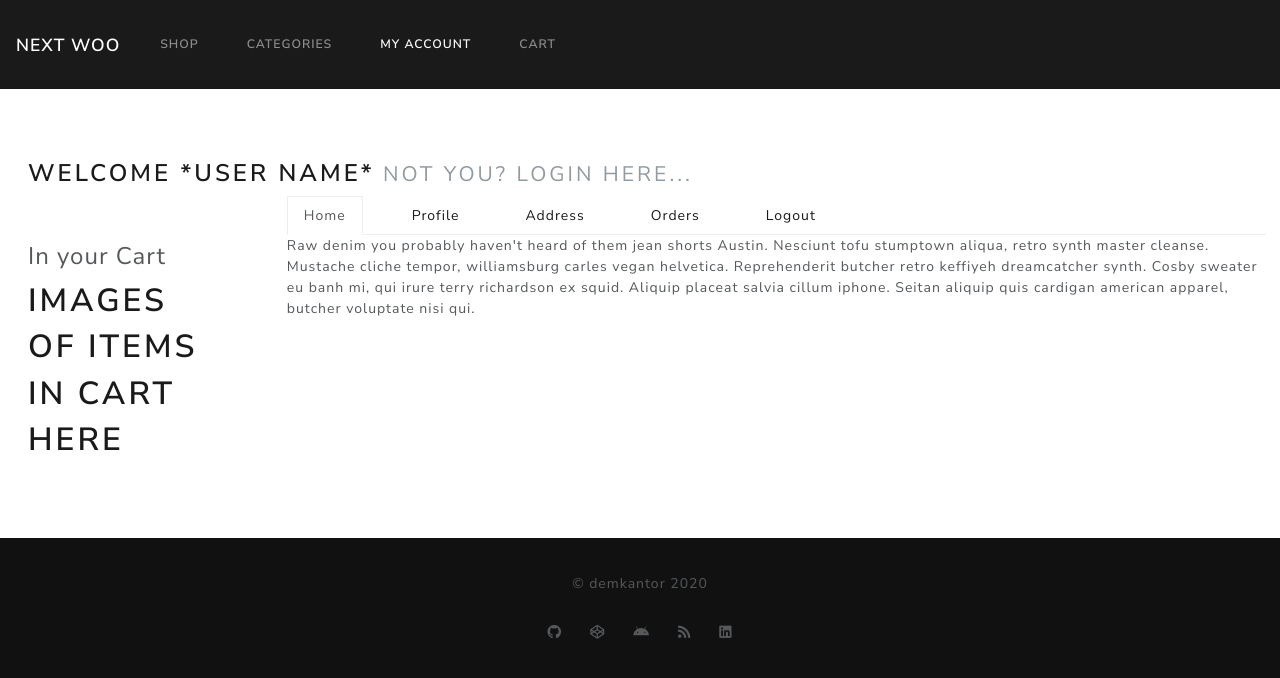
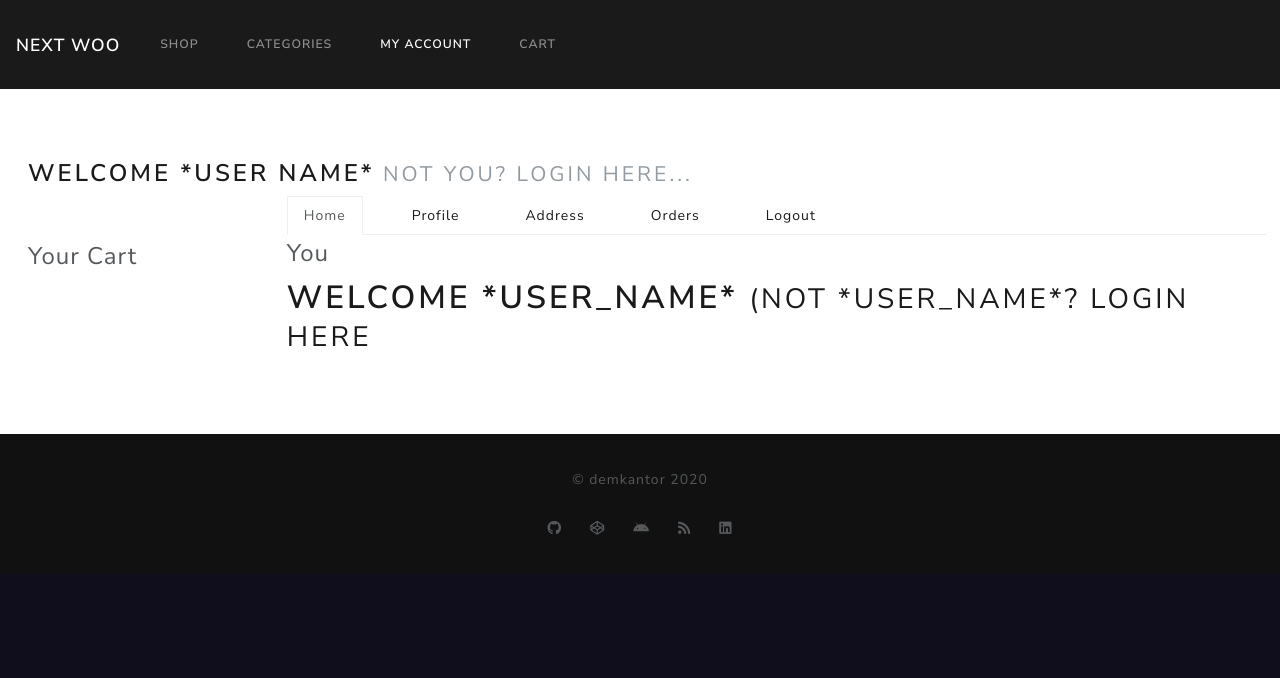
Before and after one commit to demkantor/next_woo_client, a Next.js app: page /account in a window 1280 px wide. Shown: the top 678 px of the page. Built offline with nearby package versions, Linux system fonts and the light colour scheme.

Commit message:
added sidebar cart images in account page

```diff
--- a/components/Account/Details.js
+++ b/components/Account/Details.js
@@ -50,7 +50,7 @@ const Profile = () => {
                                 className="toggle-password"
                                 onMouseEnter={() => setShowPassword(true)}
                                 onMouseLeave={() => setShowPassword(false)}>
-                                {showPassword ? <i class="fas fa-eye-slash"></i> : <i class="fas fa-eye"></i>}
+                                {showPassword ? <i className="fas fa-eye-slash"></i> : <i className="fas fa-eye"></i>}
                             </span>
                         </div>
                         <div className="form-group">
@@ -64,7 +64,7 @@ const Profile = () => {
                                 className="toggle-password"
                                 onMouseEnter={() => setShowPassword(true)}
                                 onMouseLeave={() => setShowPassword(false)}>
-                                {showPassword ? <i class="fas fa-eye-slash"></i> : <i class="fas fa-eye"></i>}
+                                {showPassword ? <i className="fas fa-eye-slash"></i> : <i className="fas fa-eye"></i>}
                             </span>                        </div>
                         <div className="form-group">
                             <label htmlFor="confirm-new-password">Confirm New Password</label>
@@ -77,7 +77,7 @@ const Profile = () => {
                                 className="toggle-password"
                                 onMouseEnter={() => setShowPassword(true)}
                                 onMouseLeave={() => setShowPassword(false)}>
-                                {showPassword ? <i class="fas fa-eye-slash"></i> : <i class="fas fa-eye"></i>}
+                                {showPassword ? <i className="fas fa-eye-slash"></i> : <i className="fas fa-eye"></i>}
                             </span>                        </div>
                     </div>
                 </fieldset>
--- a/components/Account/Landing.js
+++ b/components/Account/Landing.js
@@ -0,0 +1,11 @@
+const Landing = () => {
+    return (
+        <div className="">
+            <legend>You</legend>
+            <h1>Welcome *user_name* <small>(Not *user_name*? login here</small></h1>
+
+        </div>
+    )
+};
+
+export default Landing;
--- a/components/Account/Orders.js
+++ b/components/Account/Orders.js
@@ -0,0 +1,11 @@
+const Orders = () => {
+    return (
+        <div className="">
+            <legend>Your Orders</legend>
+            <h1>iMAGES</h1>
+
+        </div>
+    )
+};
+
+export default Orders;
--- a/components/Account/Sidebar.js
+++ b/components/Account/Sidebar.js
@@ -1,11 +1,40 @@
+import { useEffect, useState } from "react";
+
 const Sidebar = () => {
+
+    const [products, setProducts] = useState('');
+
+    useEffect(() => {
+		const getProducts = async () => {
+            const items = getLocal();
+            await setProducts(items);
+            await console.log(items);
+		};
+
+		getProducts();
+    }, []);
+
+    const getLocal = () => {
+        return localStorage.getItem("woo-cart")
+        ? JSON.parse(localStorage.getItem("woo-cart"))
+        : [];
+    };
+
     return (
         <div className="sidebar">
-            <legend>In your Cart</legend>
-            <h1>iMAGES</h1>
-            <h1>of items</h1>
-            <h1>in cart</h1>
-            <h1>here</h1>
+            <legend>Your Cart</legend>
+            {products
+            ?
+                products.map(product => (
+                    <img
+                        key={product.item.id}
+                        className="product-img pad1"
+                        src={product.item.images[0].src}
+                        alt={product.item.name} />
+                ))
+            :
+                <div>Loading....</div>
+            }
         </div>
     )
 };
--- a/pages/account.js
+++ b/pages/account.js
@@ -4,6 +4,8 @@ import { withRouter } from 'next/router';
 import Sidebar from "../components/Account/Sidebar";
 import Address from '../components/Account/Address';
 import Profile from '../components/Account/Details';
+import Landing from '../components/Account/Landing';
+import Orders from '../components/Account/Orders';
 
 const Account = withRouter( props => {
 
@@ -57,7 +59,7 @@ const Account = withRouter( props => {
                         </ul>
                         <div id="myTabContent" className="tab-content">
                             <div className={`tab-pane fade ${tabs.home ? "show active" : ""}`} id="home">
-                                <p>Raw denim you probably haven't heard of them jean shorts Austin. Nesciunt tofu stumptown aliqua, retro synth master cleanse. Mustache cliche tempor, williamsburg carles vegan helvetica. Reprehenderit butcher retro keffiyeh dreamcatcher synth. Cosby sweater eu banh mi, qui irure terry richardson ex squid. Aliquip placeat salvia cillum iphone. Seitan aliquip quis cardigan american apparel, butcher voluptate nisi qui.</p>
+                                <Landing />
                             </div>
                             <div className={`tab-pane fade ${tabs.details ? "show active" : ""}`} id="profile">
                                 <Profile />
@@ -66,7 +68,7 @@ const Account = withRouter( props => {
                                 <Address />
                             </div>
                             <div className={`tab-pane fade ${tabs.orders ? "show active" : ""}`} id="orders">
-                                <p>Trust fund seitan letterpress, keytar raw denim keffiyeh etsy art party before they sold out master cleanse gluten-free squid scenester freegan cosby sweater. Fanny pack portland seitan DIY, art party locavore wolf cliche high life echo park Austin. Cred vinyl keffiyeh DIY salvia PBR, banh mi before they sold out farm-to-table VHS viral locavore cosby sweater.</p>
+                                <Orders />
                             </div>
                             <div className={`tab-pane fade ${tabs.login ? "show active" : ""}`} id="login">
                             <p>Food truck fixie locavore, accusamus mcsweeney's marfa nulla single-origin coffee squid. Exercitation +1 labore velit, blog sartorial PBR leggings next level wes anderson artisan four loko farm-to-table craft beer twee. Qui photo booth letterpress, commodo enim craft beer mlkshk aliquip jean shorts ullamco ad vinyl cillum PBR. Homo nostrud organic, assumenda labore aesthetic magna delectus mollit.</p>                            </div>
--- a/styles/Styles.css
+++ b/styles/Styles.css
@@ -50,6 +50,10 @@ body {
 .edit-underline {
     cursor: pointer;
     font-size: 1.2em;
+}
+
+.pad1 {
+    padding: .5em;
 }
 
 /* Products */
```
